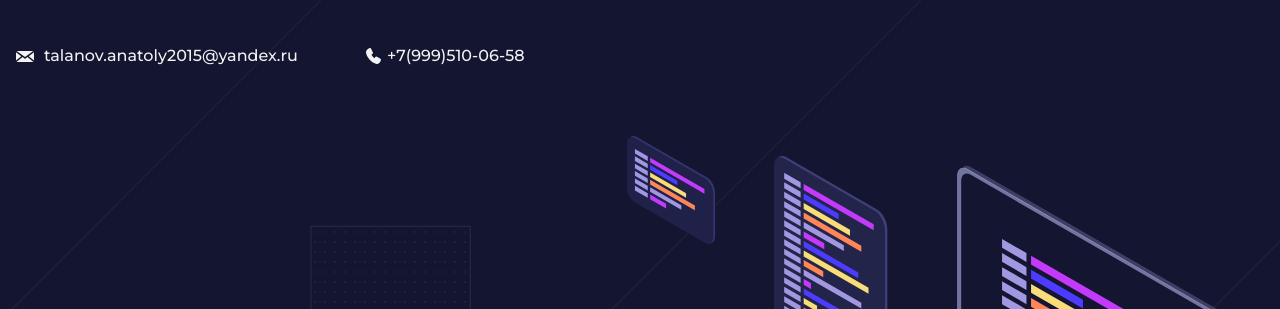
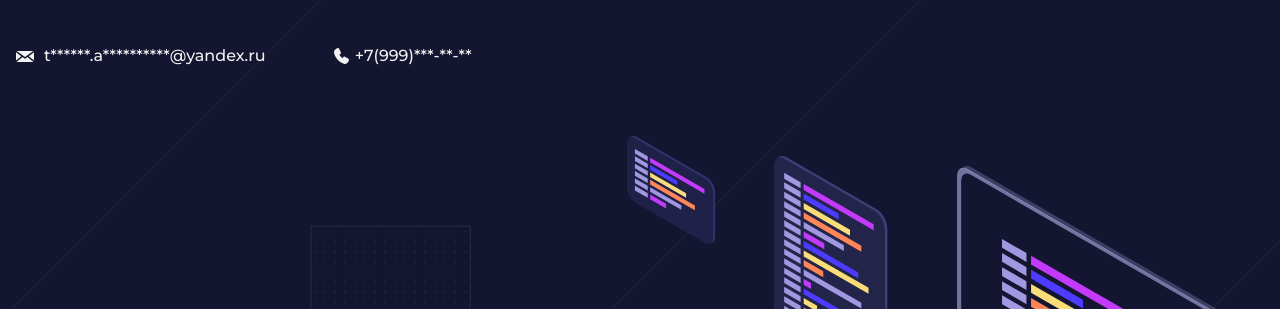
Before and after one commit to Purpi19/portfolio, a plain HTML site: page index.html in a window 1280 px wide. Shown: the top 309 px of the page. Drawn offline with Linux system fonts and the light colour scheme.

Commit message:
index.html
Update my contact

```diff
--- a/index.html
+++ b/index.html
@@ -10,8 +10,8 @@
   <body>
     <header class="page-header">
       <div class="container">
-        <a class="header-email" href="mailto:talanov.anatoly2015@yandex.ru">talanov.anatoly2015@yandex.ru</a>
-        <a class="header-phone" href="tel:+7(999)510-06-58">+7(999)510-06-58</a>
+        <a class="header-email" href="mailto:t******.a**********@yandex.ru">t******.a**********@yandex.ru</a>
+        <a class="header-phone" href="tel:+7(999)***-**-**">+7(999)***-**-**</a>
   </div>
     </header>
 
@@ -62,8 +62,8 @@
 
     <footer class="page-footer">
       <div class="container">
-        <a class="footer-email" href="mailto:talanov.anatoly2015@yandex.ru">talanov.anatoly2015@yandex.ru</a>
-        <a class="footer-phone" href="tel:+7(999)510-06-58">+7(999)510-06-58</a>
+        <a class="footer-email" href="mailto:t******.a**********@yandex.ru">t******.a**********@yandex.ru</a>
+        <a class="footer-phone" href="tel:+7(999)510-06-58">+7(999)***-**-**</a>
     </div>
     </footer>
   </body>
```
